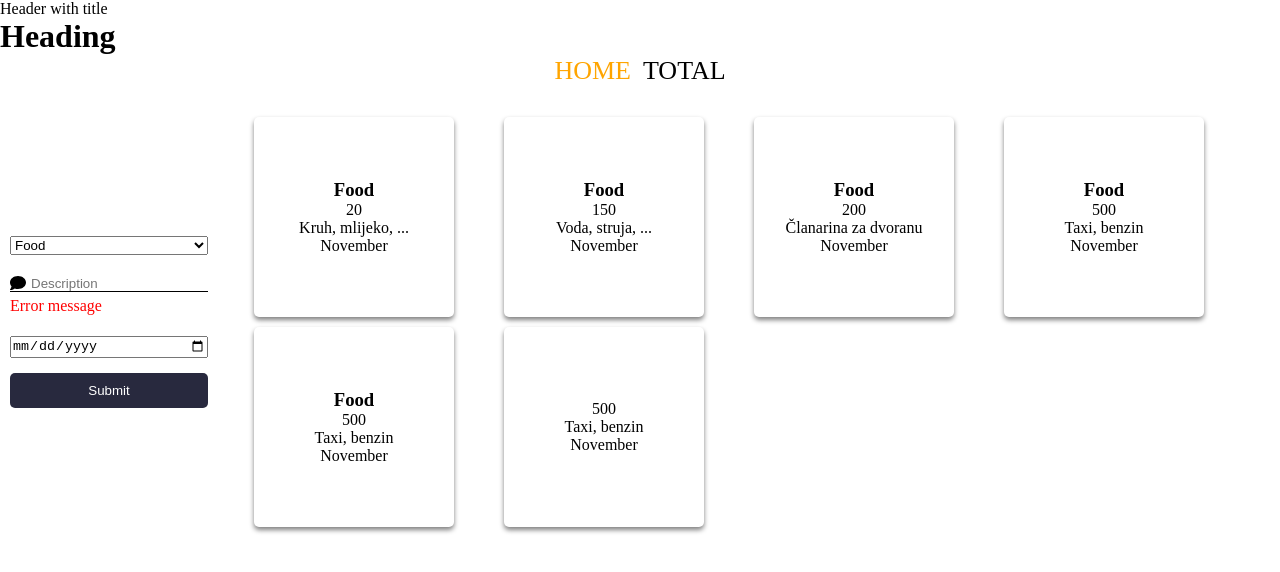
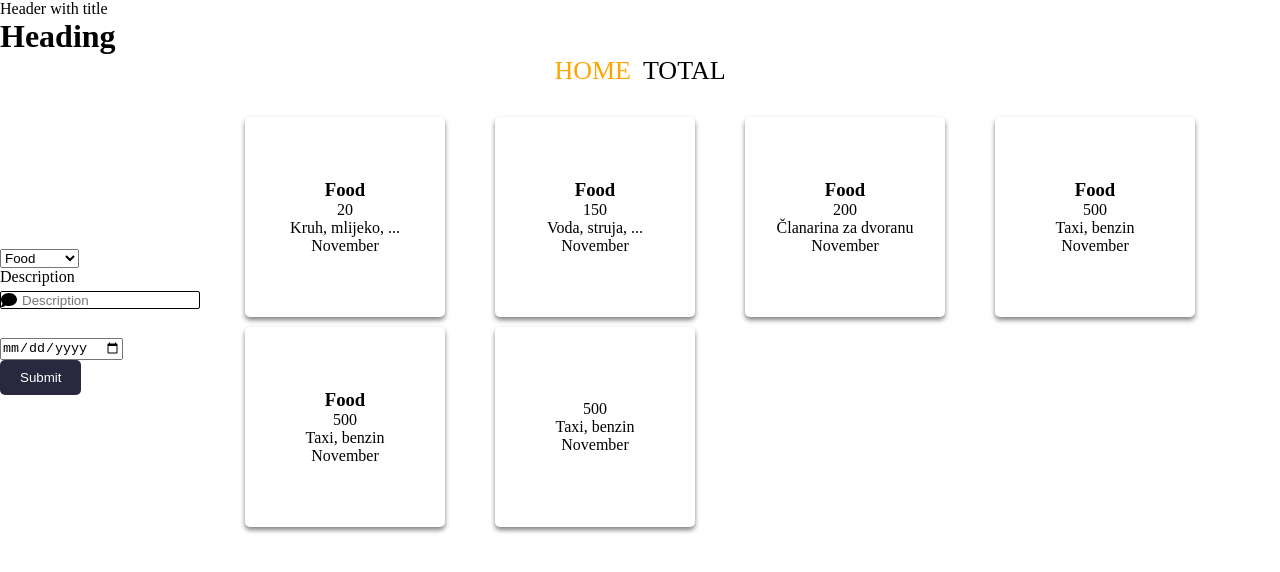
Before and after one commit to labasfrane/expense-tracker, a React (Create React App) app: page / in a window 1280 px wide. Shown: the top 572 px of the page. Built offline with nearby package versions, Linux system fonts and the light colour scheme; data requests are answered from the project's data file.

Commit message:
refactored ExpensesForm & InputField

```diff
--- a/src/components/ExpensesForm/index.jsx
+++ b/src/components/ExpensesForm/index.jsx
@@ -1,32 +1,44 @@
 import Button from "components/Button/index";
 import InputField from "components/InputField/index";
-import { useForm } from "react-hook-form";
+import Form from "components/Form/index";
 import { faComment } from "@fortawesome/free-solid-svg-icons";
-
+import ExpensesHttp from "http/expenses.http";
 import "./index.scss";
+import { validators } from "utils/generic.utils";
 
 const ExpensesForm = () => {
-  const { register, handleSubmit } = useForm();
-  const onSubmit = (data) => {
+  const expensesHttp = new ExpensesHttp();
+
+  const submitHandler = async (data) => {
     console.log(data);
+    await expensesHttp.createExpense(data);
   };
 
   return (
-    <form className="form" onSubmit={handleSubmit(onSubmit)}>
-      <select {...register("select")}>
+    <Form onSubmit={submitHandler}>
+      <select>
         <option value="Food">Food</option>
         <option value="Transport">Transport</option>
         <option value="Utilities">Utilities</option>
         <option value="Clothing">Clothing</option>
         <option value="Other">Other</option>
       </select>
-
-      <InputField icon={faComment} id="description">
+      <InputField
+        label="Description"
+        icon={faComment}
+        formControl={[
+          "description",
+          validators({
+            required: true,
+            maxLength: 40,
+          }),
+        ]}
+      >
         <input type="textarea" placeholder="Description" />
       </InputField>
-      <input type="date" {...register("date")} />
+      <input type="date" />
       <Button>Submit</Button>
-    </form>
+    </Form>
   );
 };
 
--- /dev/null
+++ b/src/components/Form/index.jsx
@@ -0,0 +1,18 @@
+import { useForm, FormProvider } from "react-hook-form";
+
+const Form = ({ children, onSubmit }) => {
+  const methods = useForm();
+
+  return (
+    <FormProvider {...methods}>
+      <form
+        className={methods.formState.isSubmitted ? "submitted" : ""}
+        onSubmit={methods.handleSubmit(onSubmit)}
+      >
+        {children}
+      </form>
+    </FormProvider>
+  );
+};
+
+export default Form;
--- a/src/components/InputField/index.jsx
+++ b/src/components/InputField/index.jsx
@@ -1,12 +1,14 @@
 import { FontAwesomeIcon } from "@fortawesome/react-fontawesome";
 import { cloneElement } from "react";
-import { useForm } from "react-hook-form";
+import { useFormContext } from "react-hook-form";
 
 import "./index.scss";
 
-const InputField = ({ label, icon, children, id }) => {
-  const { register } = useForm();
-  const content = cloneElement(children, { ...register(id) });
+const InputField = ({ label, icon, children, formControl = null }) => {
+  const { register, formState } = useFormContext();
+  const [id, validators] = formControl || [];
+  const content = cloneElement(children, { ...register(id, validators) });
+  const errorMessage = formState.errors[id]?.message;
   return (
     <div className="input-field">
       <label className="input-field__label">{label}</label>
@@ -14,7 +16,7 @@ const InputField = ({ label, icon, children, id }) => {
         <FontAwesomeIcon icon={icon} />
         {content}
       </div>
-      <span className="input-field__error">Error message</span>
+      <span className="input-field__error">{errorMessage}</span>
     </div>
   );
 };
--- a/src/components/InputField/index.scss
+++ b/src/components/InputField/index.scss
@@ -6,7 +6,8 @@
 
   &__input {
     display: flex;
-    border-bottom: 0.1rem solid black;
+    border: 0.1rem solid black;
+    border-radius: 0.2rem;
     margin-bottom: 0.5rem;
 
     input {
@@ -23,3 +24,9 @@
     height: 2.4rem;
   }
 }
+
+// .submitted {
+//   .input-field__error {
+//     visibility: unset;
+//   }
+// }
--- a/src/utils/generic.utils.jsx
+++ b/src/utils/generic.utils.jsx
@@ -0,0 +1,12 @@
+export function validators(obj) {
+  const result = Object.keys(obj).reduce((acc, key) => {
+    const validator = {
+      value: obj[key],
+      message: key,
+    };
+
+    return { ...acc, [key]: validator };
+  }, {});
+
+  return result;
+}
--- a/src/views/App/ExpenseDashboard/index.jsx
+++ b/src/views/App/ExpenseDashboard/index.jsx
@@ -19,7 +19,6 @@ const ExpenseDashboard = () => {
   useEffect(() => {
     fetchExpenses();
   }, [fetchExpenses]);
-
   return (
     <>
       <div className="dashboard">
```
